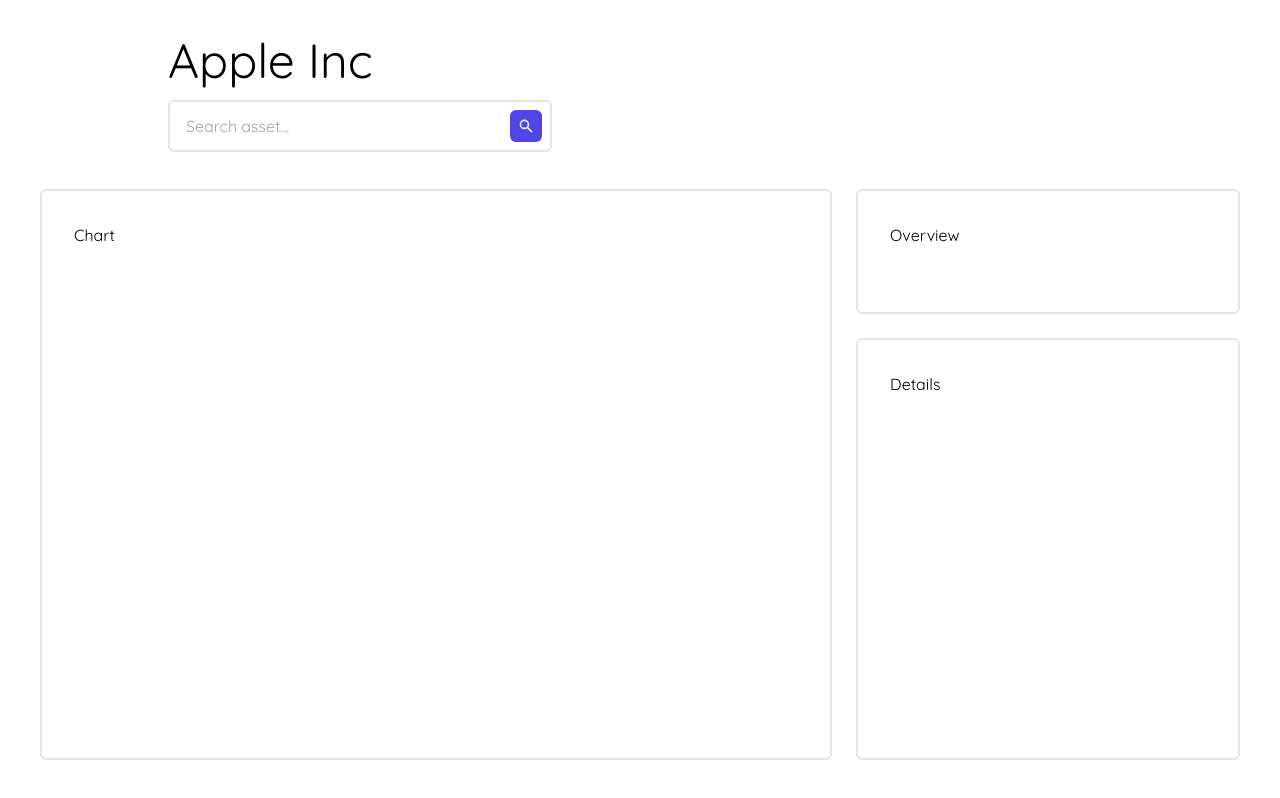
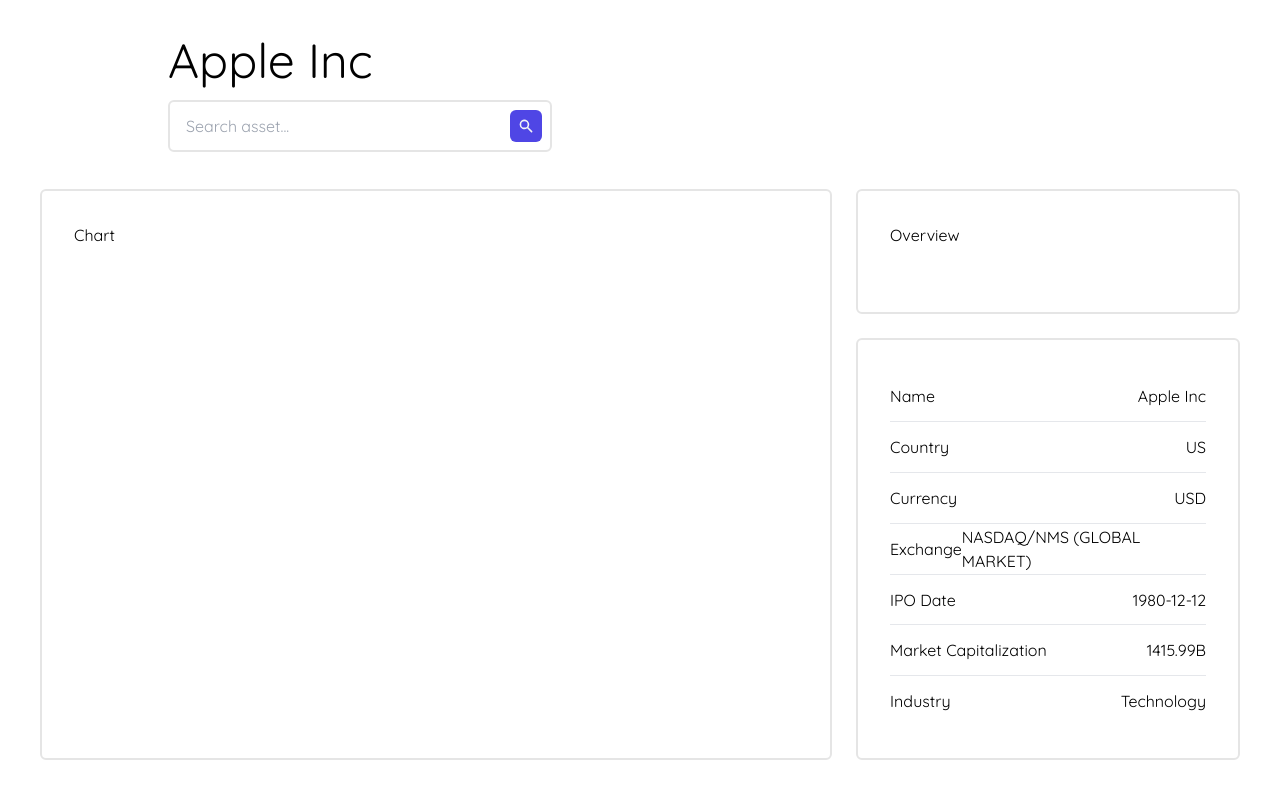
Before and after one commit to ash-fallon/asset-display-panel, a React (Create React App) app: page / in a window 1280 px wide. Built offline with nearby package versions, Linux system fonts and the light colour scheme.

Commit message:
Fixed bug with market capitalisation not showing

```diff
--- a/src/components/Details.js
+++ b/src/components/Details.js
@@ -7,7 +7,7 @@
     currency: 'Currency',
     exchange: 'Exchange',
     ipo: 'IPO Date',
-    marketCaptialization: 'Market Capitalization',
+    marketCapitalization: 'Market Capitalization',
     finnhubIndustry: 'Industry',
   };
 
--- a/src/components/MainDisplay.js
+++ b/src/components/MainDisplay.js
@@ -1,5 +1,6 @@
 import Card from './Card';
 import Header from './Header';
+import Details from './Details';
 import { dummyCompanyProfileData } from '../constants/dummyData';
 
 const MainDisplay = () => {
@@ -15,7 +16,7 @@
         <Card>Overview</Card>
       </div>
       <div className='row-span-2 xl:row-span-3'>
-        <Card>Details</Card>
+        <Details details={dummyCompanyProfileData} />
       </div>
     </div>
   );
```
